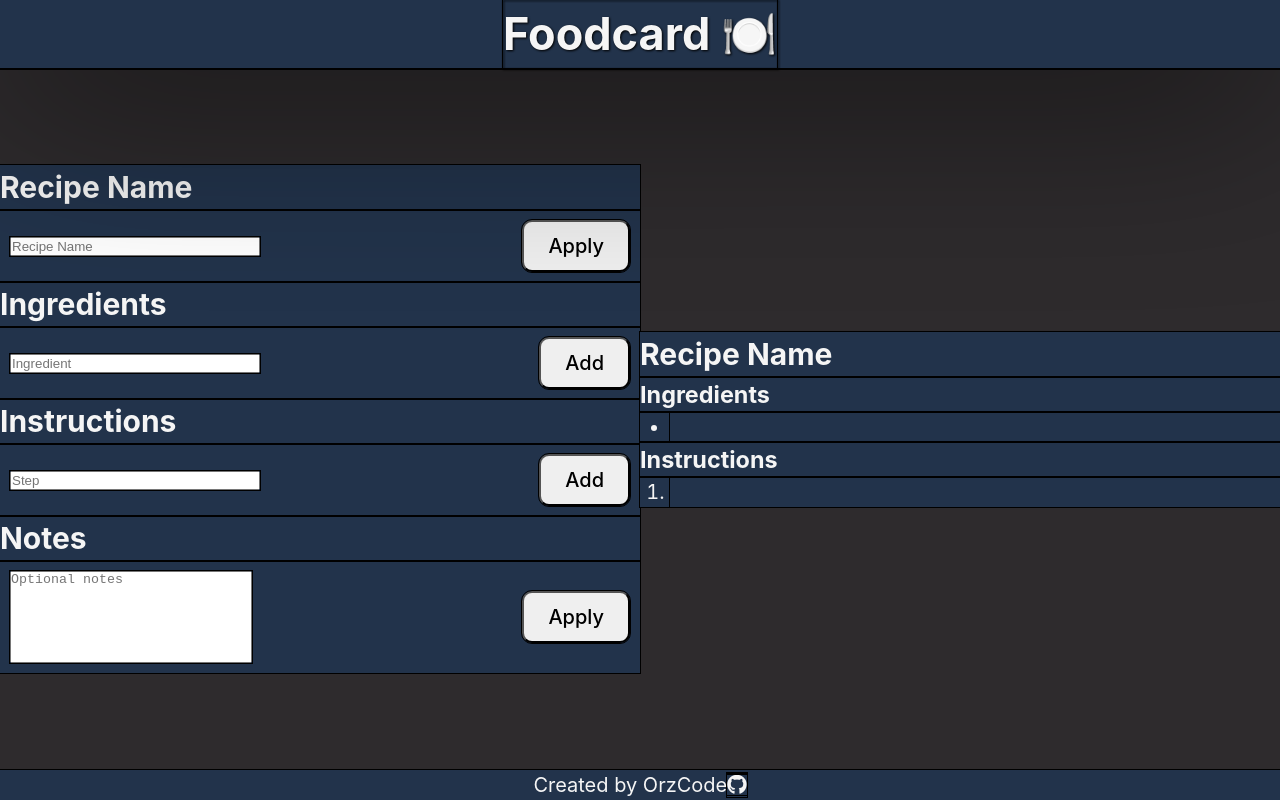
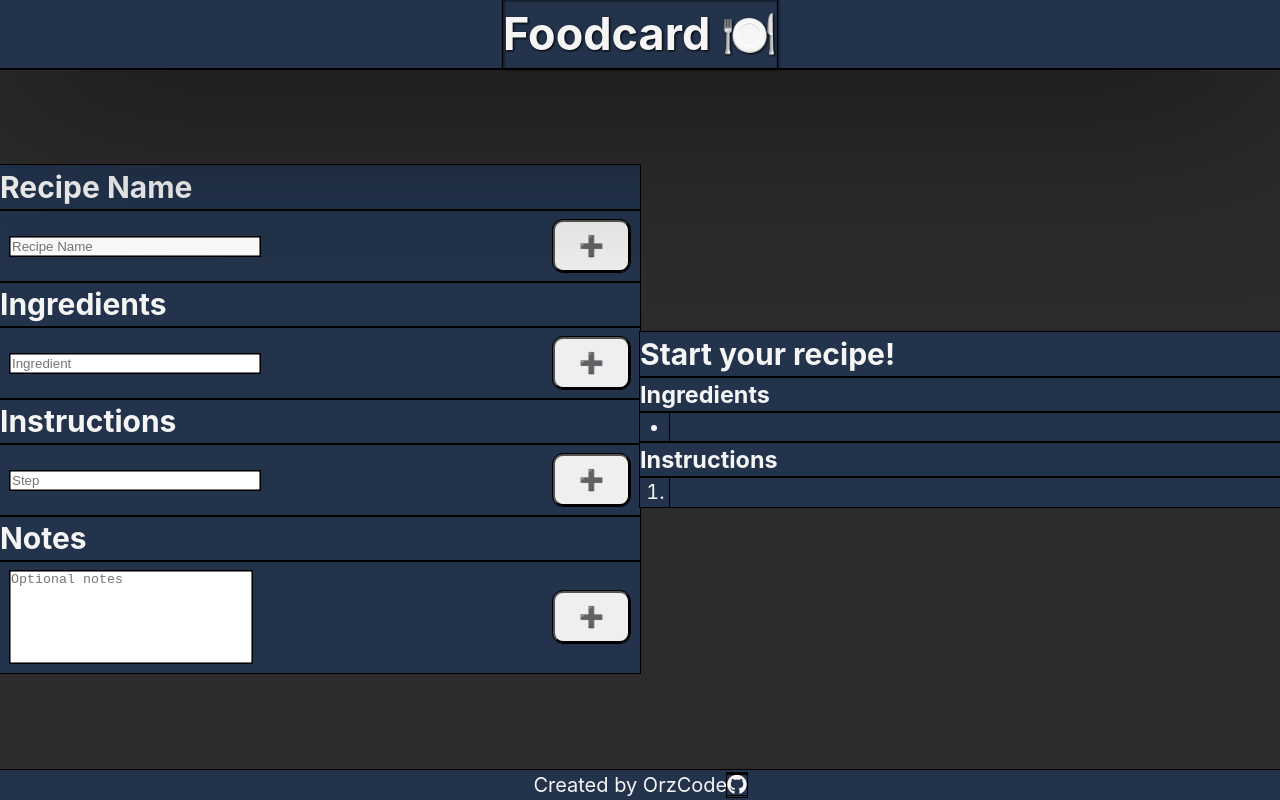
Before and after one commit to orzcode/foodcard, a React (Vite) app: page / in a window 1280 px wide. Built offline with nearby package versions, Linux system fonts and the light colour scheme.

Commit message:
clear input field after submit
replace default sub-array entries

```diff
--- a/src/components/InputField.jsx
+++ b/src/components/InputField.jsx
@@ -21,6 +21,7 @@ function InputField(props) {
 			  <ActionButton
 				actionType={props.actionType}
 				value={value}
+				setValue={setValue}
 				recipe={props.recipe}
 				setRecipe={props.setRecipe}
 				propName={props.propName}
--- a/src/components/MainMiddle.jsx
+++ b/src/components/MainMiddle.jsx
@@ -7,7 +7,7 @@ import PreviewPane from "./PreviewPane";
 function MainMiddle() {
   const [recipe, setRecipe] = useState(
     {
-    name: "Recipe Name",
+    name: "Start your recipe!",
     ingredients: [''],
     instructions: [''],
     notes: null,
--- a/src/components/TextArea.jsx
+++ b/src/components/TextArea.jsx
@@ -17,6 +17,7 @@ function TextArea(props) {
       <ActionButton
         actionType="apply"
         value={value}
+        setValue={setValue}
         recipe={props.recipe}
         setRecipe={props.setRecipe}
         propName={props.propName}
--- a/src/components/inputButton.jsx
+++ b/src/components/inputButton.jsx
@@ -4,26 +4,38 @@ function ActionButton(props) {
 
 	  //for single add button
   const handleApply = () => {
+    const currentValue = props.value.trim();
+    if (currentValue !== "") {
     props.setRecipe((prevRecipe) => ({
       ...prevRecipe,
       [props.propName]: props.value,
     }));
+  }
   };
 
   //for multiple add button
-const handleAddItem = () => {
-  const newValues = [...props.recipe[props.propName]]; // copy of the array
-  const currentValue = props.value.trim();
+  const handleAddItem = () => {
+    const recipeSubArrayCopy = [...props.recipe[props.propName]]; // Copy of the array
+    const currentInputValue = props.value.trim();
 
-  if (currentValue !== "") {
-    newValues.push(currentValue); // Add the current input field value to the array
+    // Check if the first item is the default/empty
+    if (recipeSubArrayCopy[0] === "") {
+      // IF so, replace with the new ingredient/instruction
+      recipeSubArrayCopy[0] = currentInputValue;
+      //conditional rendering handles the rest
+
+    } else if (currentInputValue !== "") {
+      // Otherwise, add the current input field value to the array
+      // (as long as input field isn't empty)
+      recipeSubArrayCopy.push(currentInputValue);
+    }
+
+    // Update the recipe with the modified array
     props.setRecipe((prevRecipe) => ({
       ...prevRecipe,
-      [props.propName]: [...newValues], // Update the (sub)array with the ingredient or whatever
+      [props.propName]: recipeSubArrayCopy,
     }));
-  }
-
-};
+  };
 
 
   const handleClick = () => {
@@ -32,12 +44,16 @@ const handleAddItem = () => {
     } else if (props.actionType === 'addItem') {
       handleAddItem();
     }
+    props.setValue('')
+    //clears the input field or textarea after applying
   };
-  //^^VV
   //decides whether to show the single-add, or multiple-add button
+
+
   return (
     <button onClick={handleClick}>
-      {props.actionType === 'apply' ? 'Apply' : 'Add'}
+      {/* {props.actionType === 'apply' ? 'Apply' : 'Add'} */}
+      ➕
     </button>
   );
 }
```
Also changed, not shown: src/components/PreviewPane.jsx (line endings or trailing spaces).
